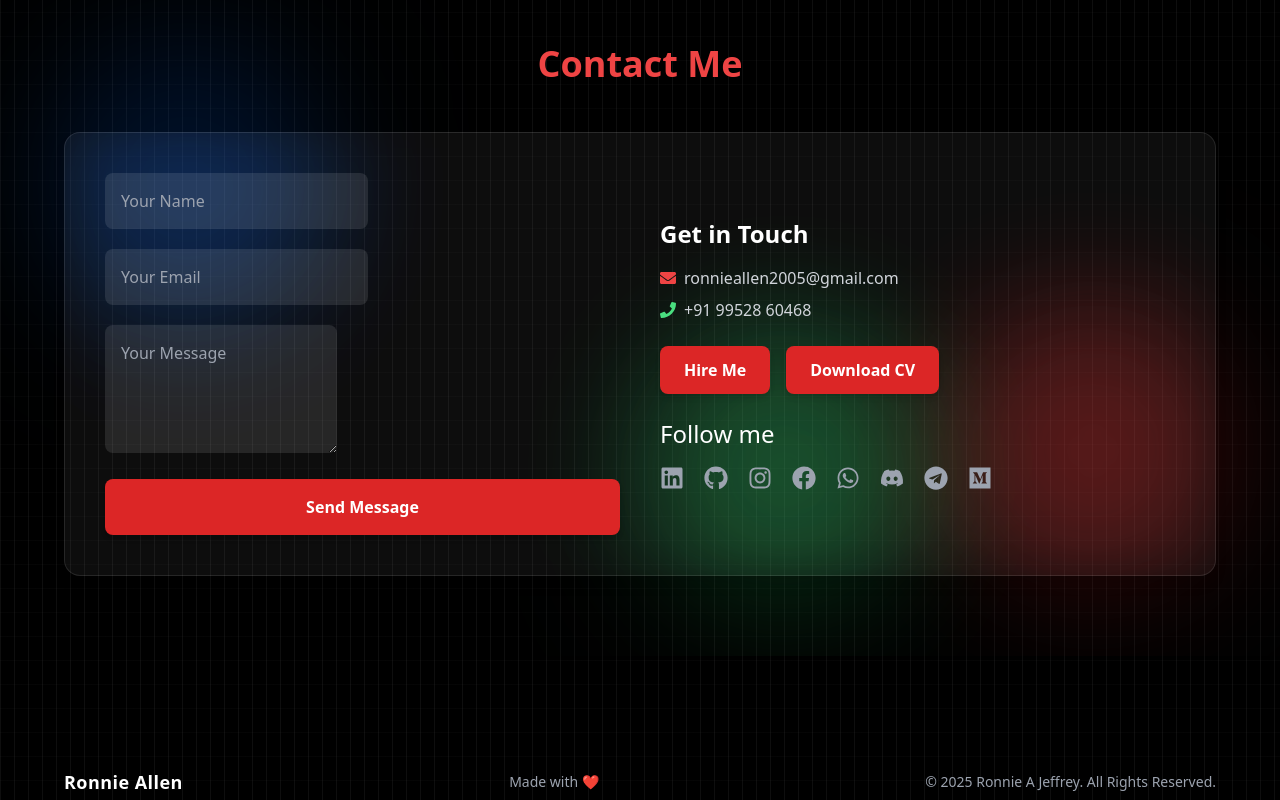
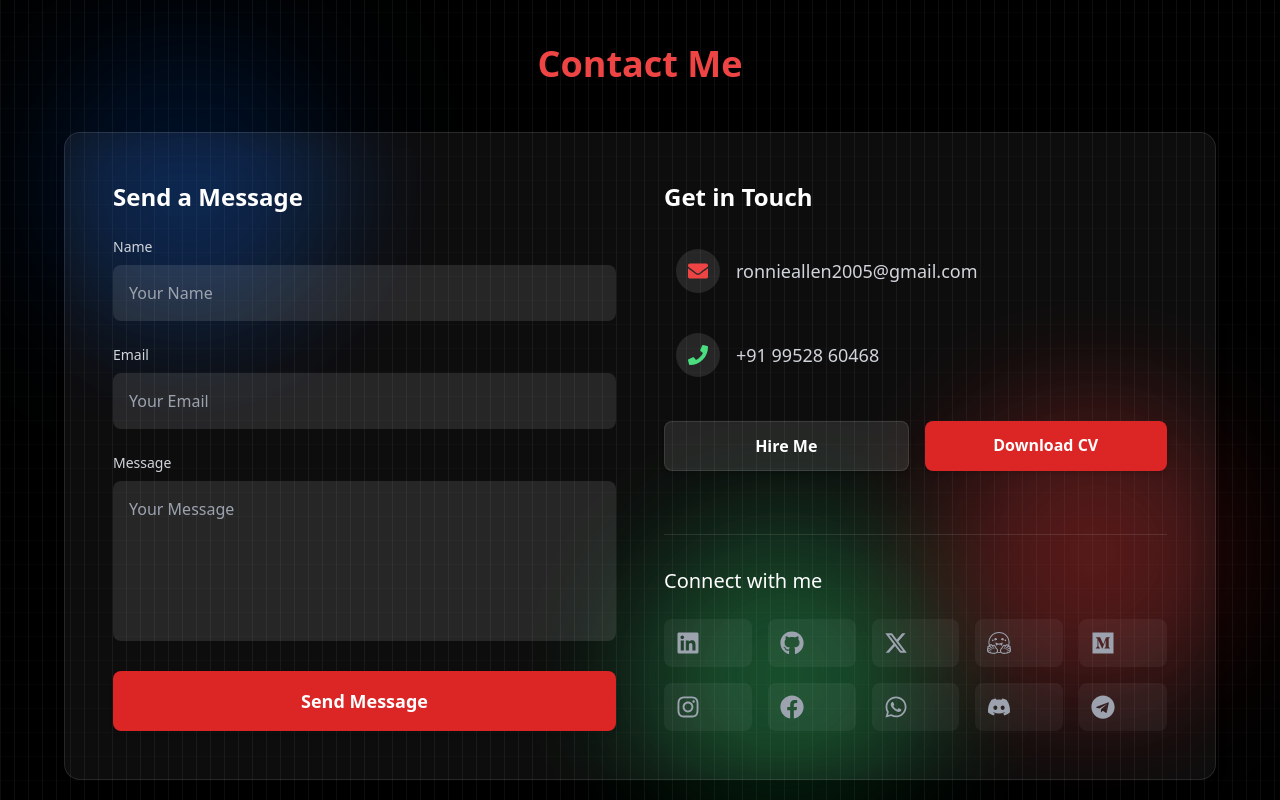
Before and after one commit to ronnie-allen/Ronnie-Portfolio, a React (Vite) app: page / in a window 1280 px wide. Shown: the part 8100-8900 px from the top of the page. Built offline with nearby package versions, Linux system fonts and the light colour scheme.

Commit message:
feat: introduce LaTeX resume and refresh contact section UI with updated form and social links.

```diff
--- a/src/sections/Contact.tsx
+++ b/src/sections/Contact.tsx
@@ -14,6 +14,8 @@ import {
   FaPhone,
   FaMedium,
 } from "react-icons/fa";
+import { FaXTwitter } from "react-icons/fa6";
+import { SiHuggingface } from "react-icons/si";
 import CV from "../assets/RonnieAJeffrey_CV.pdf";
 
 export const Contact = () => {
@@ -63,18 +65,20 @@ export const Contact = () => {
       </h2>
 
       {/* Responsive Container */}
-      <div className="z-10 relative flex flex-col lg:flex-row gap-10 max-w-6xl mx-auto bg-white/5 backdrop-blur-xl rounded-2xl p-6 sm:p-10 border border-white/10 shadow-lg">
+      <div className="z-10 relative flex flex-col lg:flex-row gap-12 max-w-6xl mx-auto bg-white/5 backdrop-blur-xl rounded-2xl p-8 sm:p-12 border border-white/10 shadow-lg">
         {/* Contact Form */}
+        <div className="w-full lg:w-1/2">
+          <h3 className="text-2xl font-semibold mb-6 text-white">Send a Message</h3>
           <form
             onSubmit={handleSubmit(onSubmit)}
-          className="flex flex-col gap-5 w-full lg:w-1/2"
+            className="flex flex-col gap-6"
           >
             <div>
+              <label className="block text-sm font-medium text-gray-300 mb-2">Name</label>
               <input
                 {...register("name", { required: "Name is required" })}
                 placeholder="Your Name"
-              className={`bg-white/10 p-4 rounded-lg text-white placeholder-gray-400 focus:outline-none focus:ring-2 ${
-                errors.name ? "focus:ring-yellow-400" : "focus:ring-red-600"
+                className={`w-full bg-white/10 p-4 rounded-lg text-white placeholder-gray-400 focus:outline-none focus:ring-2 transition ${errors.name ? "focus:ring-yellow-400 ring-1 ring-yellow-400" : "focus:ring-red-600"
                   }`}
               />
               {errors.name && (
@@ -83,6 +87,7 @@ export const Contact = () => {
             </div>
 
             <div>
+              <label className="block text-sm font-medium text-gray-300 mb-2">Email</label>
               <input
                 {...register("email", {
                   required: "Email is required",
@@ -92,8 +97,7 @@ export const Contact = () => {
                   },
                 })}
                 placeholder="Your Email"
-              className={`bg-white/10 p-4 rounded-lg text-white placeholder-gray-400 focus:outline-none focus:ring-2 ${
-                errors.email ? "focus:ring-yellow-400" : "focus:ring-red-600"
+                className={`w-full bg-white/10 p-4 rounded-lg text-white placeholder-gray-400 focus:outline-none focus:ring-2 transition ${errors.email ? "focus:ring-yellow-400 ring-1 ring-yellow-400" : "focus:ring-red-600"
                   }`}
               />
               {errors.email && (
@@ -102,14 +106,14 @@ export const Contact = () => {
             </div>
 
             <div>
+              <label className="block text-sm font-medium text-gray-300 mb-2">Message</label>
               <textarea
                 {...register("message", {
                   required: "Message is required",
                   minLength: { value: 10, message: "Message must be at least 10 characters" },
                 })}
                 placeholder="Your Message"
-              className={`bg-white/10 p-4 rounded-lg h-32 text-white placeholder-gray-400 focus:outline-none focus:ring-2 ${
-                errors.message ? "focus:ring-yellow-400" : "focus:ring-red-600"
+                className={`w-full bg-white/10 p-4 rounded-lg h-40 text-white placeholder-gray-400 focus:outline-none focus:ring-2 transition resize-none ${errors.message ? "focus:ring-yellow-400 ring-1 ring-yellow-400" : "focus:ring-red-600"
                   }`}
               />
               {errors.message && (
@@ -119,108 +123,72 @@ export const Contact = () => {
             <button
               type="submit"
               disabled={isSubmitting}
-            className="bg-red-600 hover:bg-red-700 disabled:bg-red-400 disabled:cursor-not-allowed transition p-4 rounded-lg font-semibold shadow-md"
+              className="w-full bg-red-600 hover:bg-red-700 disabled:bg-red-400 disabled:cursor-not-allowed transition p-4 rounded-lg font-semibold shadow-md text-lg"
             >
               {isSubmitting ? "Sending..." : "Send Message"}
             </button>
           </form>
+        </div>
 
         {/* Contact Info */}
-        <div className="flex flex-col justify-center w-full lg:w-1/2">
-          <h3 className="text-2xl font-semibold mb-4 text-white">
+        <div className="flex flex-col justify-between w-full lg:w-1/2 space-y-8 lg:space-y-0">
+          <div>
+            <h3 className="text-2xl font-semibold mb-6 text-white">
               Get in Touch
             </h3>
+            <div className="space-y-4">
               <a
                 href="mailto:ronnieallen2005@gmail.com"
-            className="flex items-center gap-2 text-gray-300 mb-2 hover:underline hover:text-red-400 transition w-fit"
+                className="flex items-center gap-4 text-gray-300 hover:text-red-400 transition group p-3 rounded-lg hover:bg-white/5"
               >
-            <FaEnvelope className="text-red-500" /> ronnieallen2005@gmail.com
+                <div className="bg-white/10 p-3 rounded-full group-hover:bg-red-600/20 transition">
+                  <FaEnvelope className="text-red-500 text-xl" />
+                </div>
+                <span className="text-lg">ronnieallen2005@gmail.com</span>
               </a>
               <a
                 href="tel:+919952860468"
-            className="flex items-center gap-2 text-gray-300 mb-6 hover:underline hover:text-red-400 transition w-fit"
+                className="flex items-center gap-4 text-gray-300 hover:text-red-400 transition group p-3 rounded-lg hover:bg-white/5"
               >
-            <FaPhone className="text-green-400" /> +91 99528 60468
+                <div className="bg-white/10 p-3 rounded-full group-hover:bg-green-600/20 transition">
+                  <FaPhone className="text-green-400 text-xl" />
+                </div>
+                <span className="text-lg">+91 99528 60468</span>
               </a>
+            </div>
 
             {/* Action Buttons */}
-          <div className="flex flex-col sm:flex-row sm:items-center gap-4 mb-6">
-            {/* Hire Me */}
+            <div className="flex flex-col sm:flex-row gap-4 mt-8">
               <a
                 href="mailto:ronnieallen2005@gmail.com?subject=Hiring%20Inquiry&body=Hi%20Ronnie,%0D%0AI%20came%20across%20your%20portfolio%20and%20would%20like%20to%20discuss%20a%20project%20opportunity."
-              className="bg-red-600 hover:bg-red-700 transition text-white  px-6 py-3 rounded-lg font-semibold shadow-md"
+                className="flex-1 bg-white/10 hover:bg-red-600 transition text-white px-6 py-3 rounded-lg font-semibold shadow-md text-center border border-white/10 hover:border-red-600"
               >
                 Hire Me
               </a>
-
-            {/* Download CV */}
               <a
                 href={CV}
                 download
-              className="bg-red-600 hover:bg-red-700 transition text-white  px-6 py-3 rounded-lg font-semibold shadow-md"
+                className="flex-1 bg-red-600 hover:bg-red-700 transition text-white px-6 py-3 rounded-lg font-semibold shadow-md text-center"
               >
                 Download CV
               </a>
             </div>
+          </div>
 
-          <h4 className="text-2xl font-medium mb-4 text-white">Follow me</h4>
-          <div className="flex gap-5 flex-wrap text-2xl text-gray-400 ">
-            <a
-              href="https://www.linkedin.com/in/ronnie-a-jeffrey/"
-              target="_blank"
-              className="hover:text-[#0077b5] transition"
-            >
-              <FaLinkedin />
-            </a>
-            <a
-              href="https://github.com/ronnie-allen"
-              target="_blank"
-              className="hover:text-white transition"
-            >
-              <FaGithub />
-            </a>
-            <a
-              href="https://www.instagram.com/ronnie_allen_jeffrey?igsh=MWd1aHY3amk4YmxpMg=="
-              target="_blank"
-              className="hover:text-pink-500 transition"
-            >
-              <FaInstagram />
-            </a>
-            <a
-              href="https://facebook.com/ronnie-allen"
-              target="_blank"
-              className="hover:text-blue-600 transition"
-            >
-              <FaFacebook />
-            </a>
-            <a
-              href="https://wa.me/919952860468"
-              target="_blank"
-              className="hover:text-green-500 transition"
-            >
-              <FaWhatsapp />
-            </a>
-            <a
-              href="https://discord.gg/ronnieallen6456"
-              target="_blank"
-              className="hover:text-indigo-500 transition"
-            >
-              <FaDiscord />
-            </a>
-            <a
-              href="https://t.me/jeffronall"
-              target="_blank"
-              className="hover:text-sky-400 transition"
-            >
-              <FaTelegram />
-            </a>
-            <a
-              href="https://medium.com/@ronnieallen2005"
-              target="_blank"
-              className="hover:text-[#00ab6c] transition"
-            >
-              <FaMedium />
-            </a>
+          <div>
+            <h4 className="text-xl font-medium mb-6 text-white border-t border-white/10 pt-8">Connect with me</h4>
+            <div className="grid grid-cols-5 gap-4 text-2xl text-gray-400">
+              <SocialLink href="https://www.linkedin.com/in/ronnie-a-jeffrey/" icon={<FaLinkedin />} hoverColor="hover:text-[#0077b5]" />
+              <SocialLink href="https://github.com/ronnie-allen" icon={<FaGithub />} hoverColor="hover:text-white" />
+              <SocialLink href="https://x.com/Ronnie_Allen_J" icon={<FaXTwitter />} hoverColor="hover:text-white" />
+              <SocialLink href="https://huggingface.co/Ronnie-Allen" icon={<SiHuggingface />} hoverColor="hover:text-[#FFD21E]" />
+              <SocialLink href="https://medium.com/@ronnieallen2005" icon={<FaMedium />} hoverColor="hover:text-[#00ab6c]" />
+              <SocialLink href="https://www.instagram.com/ronnie_allen_jeffrey?igsh=MWd1aHY3amk4YmxpMg==" icon={<FaInstagram />} hoverColor="hover:text-pink-500" />
+              <SocialLink href="https://facebook.com/ronnie-allen" icon={<FaFacebook />} hoverColor="hover:text-blue-600" />
+              <SocialLink href="https://wa.me/919952860468" icon={<FaWhatsapp />} hoverColor="hover:text-green-500" />
+              <SocialLink href="https://discord.gg/ronnieallen6456" icon={<FaDiscord />} hoverColor="hover:text-indigo-500" />
+              <SocialLink href="https://t.me/jeffronall" icon={<FaTelegram />} hoverColor="hover:text-sky-400" />
+            </div>
           </div>
         </div>
       </div>
@@ -228,30 +196,29 @@ export const Contact = () => {
       {/* Floating animations */}
       <style>{`
         @keyframes float1 {
-          0%, 100% {
-            transform: translateY(0px) translateX(0px);
-          }
-          50% {
-            transform: translateY(-30px) translateX(15px);
-          }
+          0%, 100% { transform: translateY(0px) translateX(0px); }
+          50% { transform: translateY(-30px) translateX(15px); }
         }
         @keyframes float2 {
-          0%, 100% {
-            transform: translateY(0px) translateX(0px);
-          }
-          50% {
-            transform: translateY(-20px) translateX(-20px);
-          }
+          0%, 100% { transform: translateY(0px) translateX(0px); }
+          50% { transform: translateY(-20px) translateX(-20px); }
         }
         @keyframes float3 {
-          0%, 100% {
-            transform: translateY(0px) translateX(0px);
-          }
-          50% {
-            transform: translateY(25px) translateX(-10px);
-          }
+          0%, 100% { transform: translateY(0px) translateX(0px); }
+          50% { transform: translateY(25px) translateX(-10px); }
         }
       `}</style>
     </div>
   );
 };
+
+const SocialLink = ({ href, icon, hoverColor }: { href: string; icon: React.ReactNode; hoverColor: string }) => (
+  <a
+    href={href}
+    target="_blank"
+    rel="noopener noreferrer"
+    className={`p-3 bg-white/5 rounded-lg transition transform hover:-translate-y-1 hover:bg-white/10 ${hoverColor}`}
+  >
+    {icon}
+  </a>
+);
```
Also changed, not shown: 1 other file (tests, documents, lock files or other folders). Lines whose indentation alone changed are shown as unchanged.
